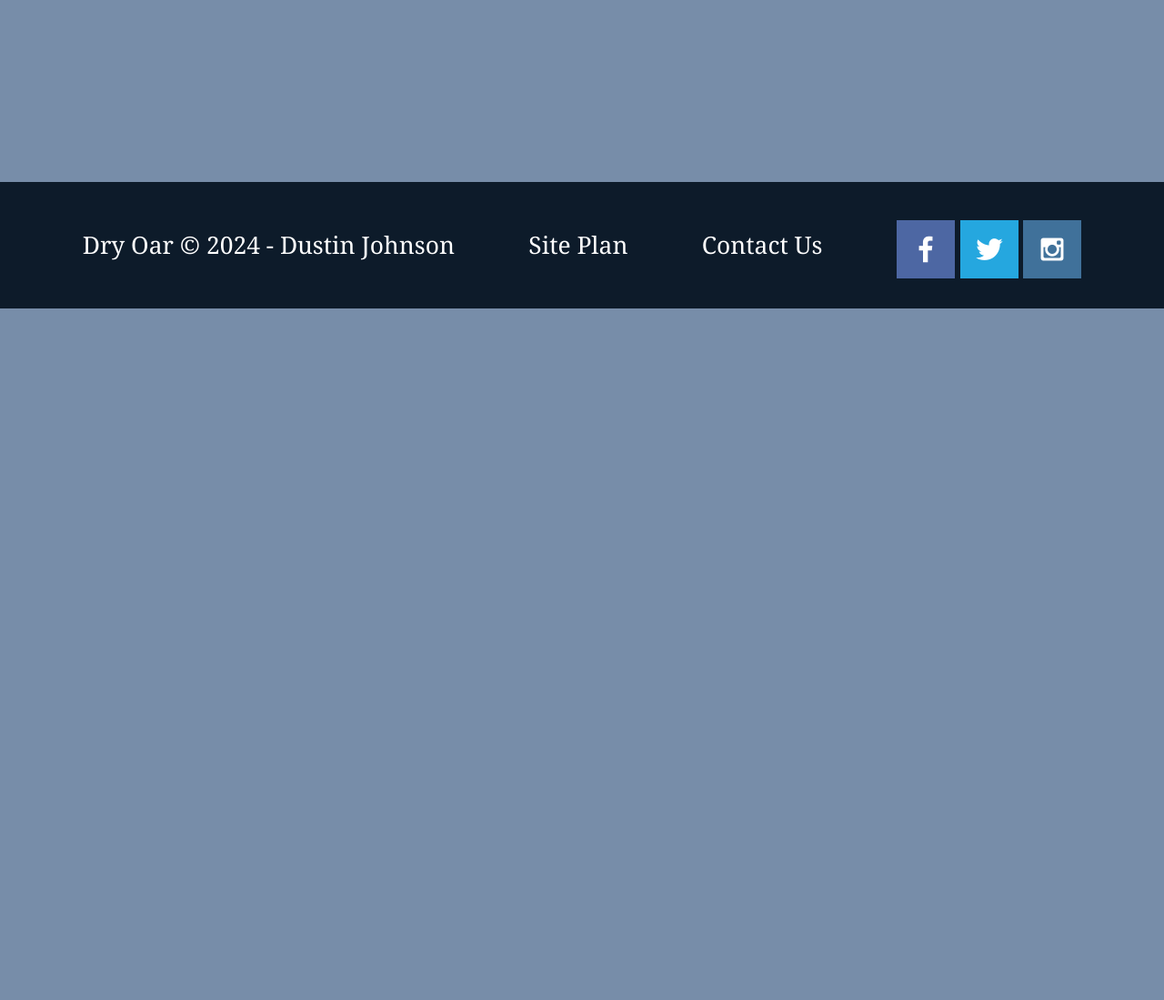
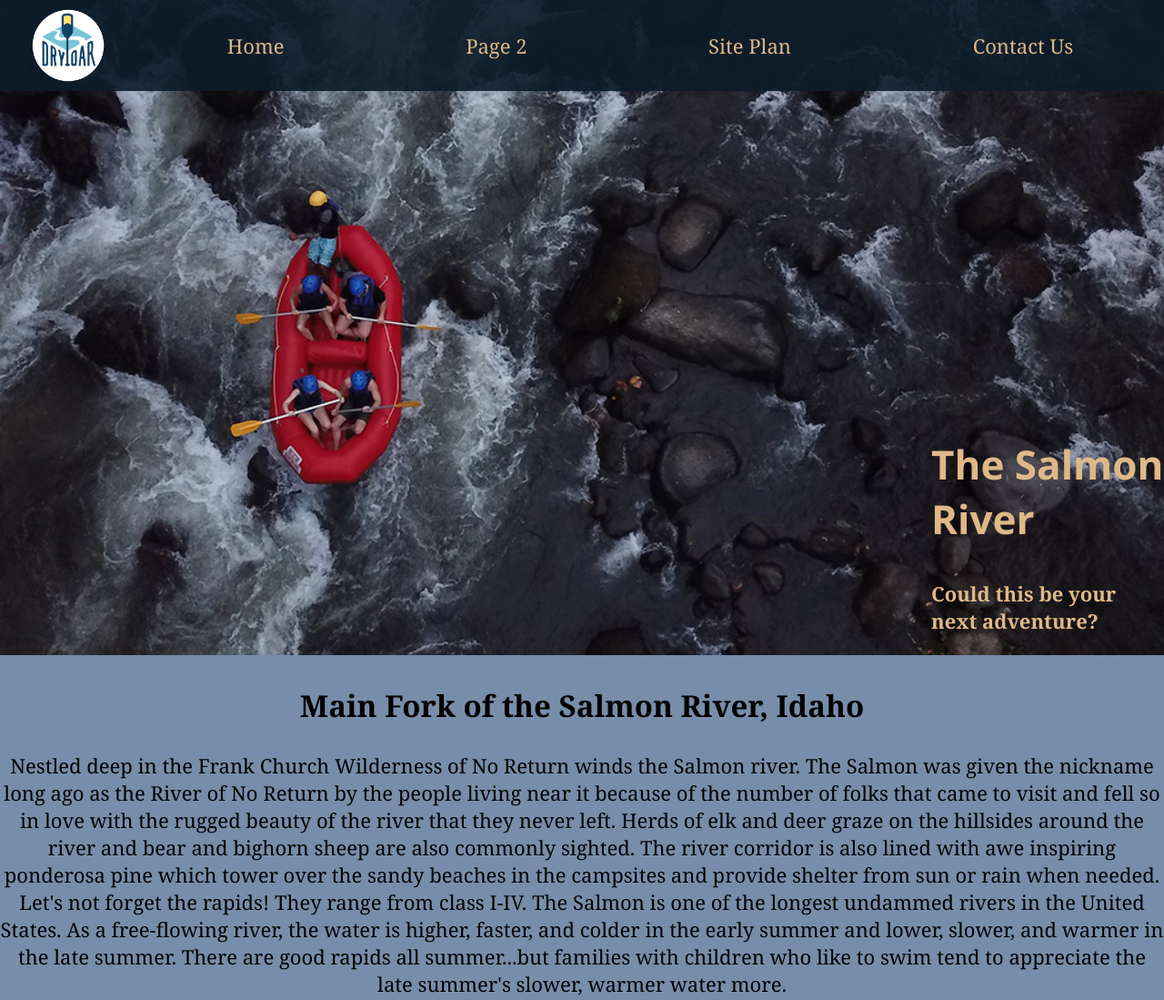
Before and after one commit to dustinjohnson97/vswdd130, a plain HTML site: page wwr/river.html in a window 1280 px wide. Shown: the top 1099 px of the page at 91% size. Before the commit the page ends 800 px from the top, so only its background shows below. Drawn offline with nearby package versions, Linux system fonts and the light colour scheme; a web font is replaced by a local one.

Commit message:
First round at the rafting site 2nd page.

```diff
--- a/wwr/river.html
+++ b/wwr/river.html
@@ -6,21 +6,50 @@
     <meta http-equiv="X-UA-Compatible" content="IE=edge">
     <meta name="viewport" content="width=device-width, initial-scale=1.0">
     <title>Whitewater Rafting Vacations | Dry Oar Boating | Home</title>
-    <link rel="stylesheet" href="rivers.css">
+    <link rel="stylesheet" href="styles/style.css">
 </head>
 
+<body>
+    <div id="content">
+        <header>
+            <a id="logo_link" href="index.html">
+                <img class="logo" src="images/logo.png" alt="Dry Oar Logo">
+            </a>
+            <nav>
+                <a href="index.html">Home</a>
+                <a href="river.html">Page 2</a>
+                <a href="site-plan-rafting.html">Site Plan</a>
+                <a href="contactus.html">Contact Us</a>
+            </nav>
+        </header>
+        <div id="hero">
+            <div id="hero-box">
+                <img id="hero-img" src="images/rafting16_1024.jpg" alt="arial top view of rafters floating down a river">
+            </div>
+            <section id="river-msg">
+                <h1 class="home-title">The Salmon River</h1>
+                <h4>Could this be your next adventure?</h4>
+            </section>
+        </div>
+        <main>
+            <section class="Mainfork">
+                <h1>Main Fork of the Salmon River, Idaho</h1>
+                <p>Nestled deep in the Frank Church Wilderness of No Return winds the Salmon river. The Salmon was given the nickname long ago as the River of No Return by the people living near it because of the number of folks that came to visit and fell so in love with the rugged beauty of the river that they never left.
 
+                    Herds of elk and deer graze on the hillsides around the river and bear and bighorn sheep are also commonly sighted. The river corridor is also lined with awe inspiring ponderosa pine which tower over the sandy beaches in the campsites and provide shelter from sun or rain when needed.
 
-
-
-
-
-
-
-
-
-
-
+                    Let's not forget the rapids! They range from class I-IV. The Salmon is one of the longest undammed rivers in the United States. As a free-flowing river, the water is higher, faster, and colder in the early summer and lower, slower, and warmer in the late summer. There are good rapids all summer...but families with children who like to swim tend to appreciate the late summer's slower, warmer water more.</p>
+            </section>
+            <div class="river-grid">
+                <div id="background"></div>
+                <img class="mountains" src="images/mountains.jpg" alt="Misty mountains">
+                <section class="msg">
+                    <h2>More Than Just The Thrill</h2>
+                    <p>Enjoy the breathtaking scenery. From valleys, meadows, canyons, and high peaks; it's way more than just the rapids. It's a great way to get away from it all and relax amongst all the beauty of the great outdoors.</p>
+                    <a class='join' href="rivers.html">Book Now</a>
+                </section>
+            </div>
+        </main>
         <footer>
             <p>Dry Oar &copy; 2024 - Dustin Johnson</p>
             <p><a href="site-plan-rafting.html">Site Plan</a></p>
--- a/wwr/rivers.css
+++ b/wwr/styles/rivers.css
@@ -37,6 +37,7 @@ body {
     font-size: 22px;
     margin: 0;
     padding: 0;
+    text-align: center;
 }
 header {
     display: grid;
@@ -81,7 +82,7 @@ footer {
 .home-title {
     color: burlywood;
     font-family: "Open Sans", Tahoma, Arial, Helvetica, sans-serif;
-    font-size: 2em;
+    font-size: 3em;
     margin-top: 10px;
 }
 h4 {
--- a/wwr/styles/style.css
+++ b/wwr/styles/style.css
@@ -187,6 +187,21 @@ main section img {
     opacity: .6;
     transform: scale(1.1);
 }
+
+/* Rivers Page */
+
+.river-grid {
+    display: grid;
+    grid-template-columns: repeat(10, 1fr);
+}
+#river-msg {
+    grid-column: 3/4;
+    grid-row: 2/3;
+}
+
+
+
+/* Media Query */
 @media screen and (max-width: 900px) {
     #hero, .home-grid {
         display: block;
```
Also changed, not shown: wwr/images/page_2_wireframe.png (renamed from images/page_2_wireframe.png), wwr/images/rafting16_1024.jpg (added), wwr/images/river-wide2.png (added). Lines whose indentation alone changed are shown as unchanged.
